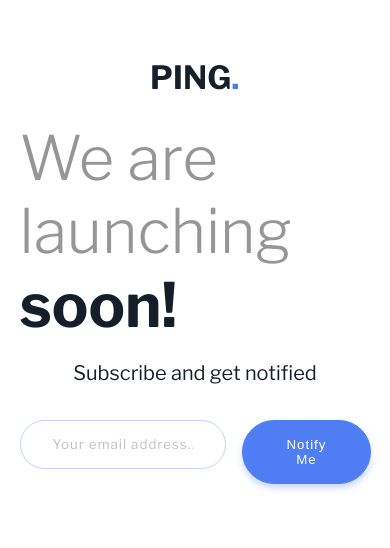
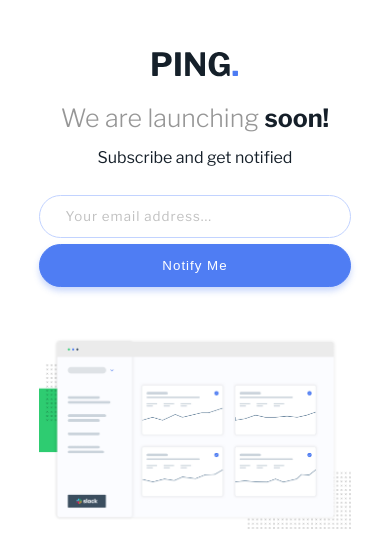
Before and after one commit to OungHongly/Ping-coming-soon-page, a plain HTML site: page index.html in a window 390 px wide. Shown: the top 548 px of the page. Drawn offline with nearby package versions, Linux system fonts and the light colour scheme.

Commit message:
add responesive to the page

```diff
--- a/css/style.css
+++ b/css/style.css
@@ -132,13 +132,15 @@
 /* ====== Styling layout ========= */
 .container {
   max-width: 800px;
-  width: 90%;
+  width: 80%;
   margin: 0 auto;
 }
 .page {
   display: flex;
   flex-direction: column;
   align-items: center;
+
+  text-align: center;
 }
 .logo {
   margin: var(--space-xl) 0 var(--space-lg) 0;
@@ -241,5 +243,22 @@
   outline: none;
 }
 .hidden {
-  visibility: hidden;
+  display: none;
 }
+
+/* Responesive */
+@media (max-width: 540px) {
+  html {
+    font-size: 50%;
+  }
+  .header {
+    font-size: var(--text-h4);
+  }
+  .email-form {
+    display: block;
+  }
+  .btn-notify {
+    display: block;
+    width: 100%;
+  }
+}
```
